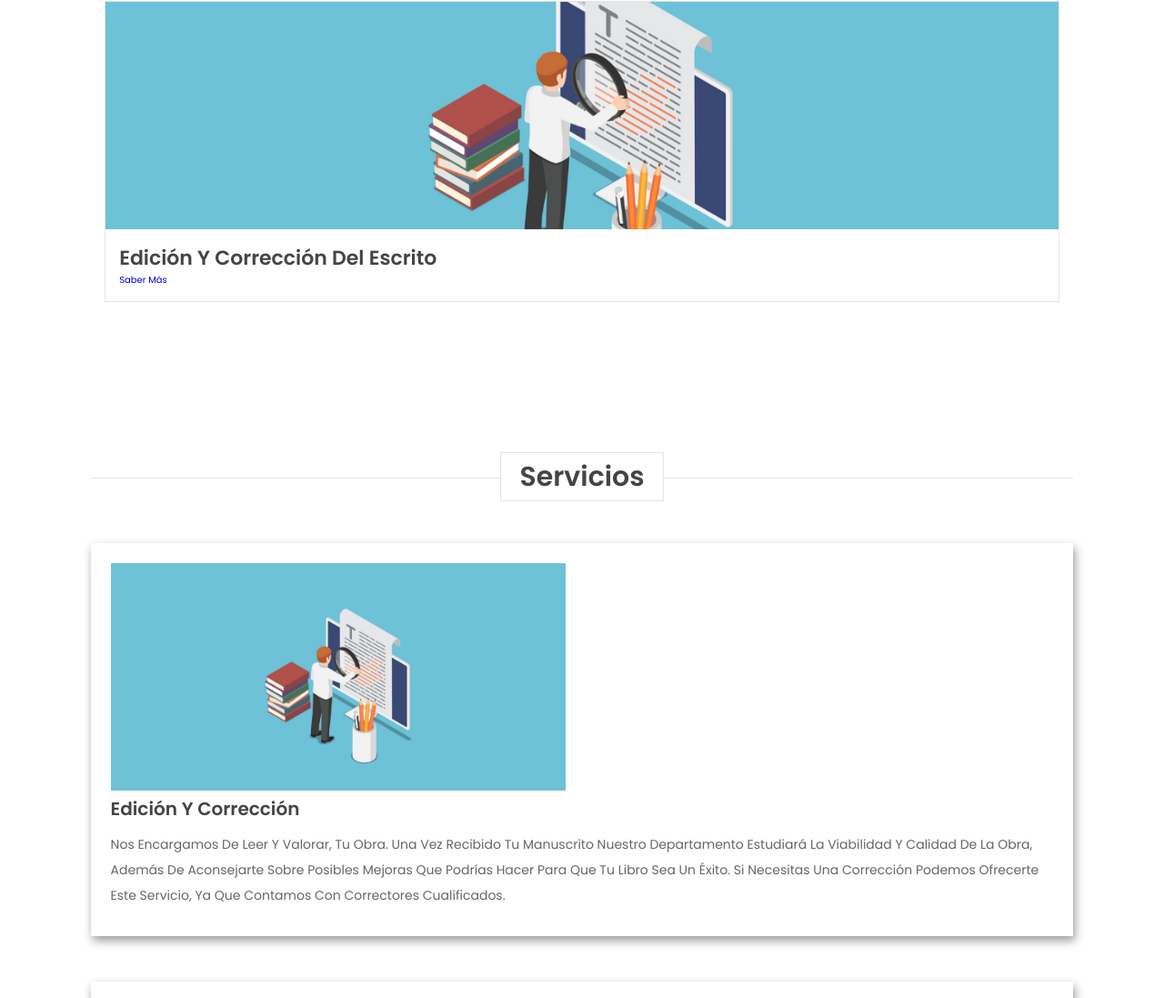
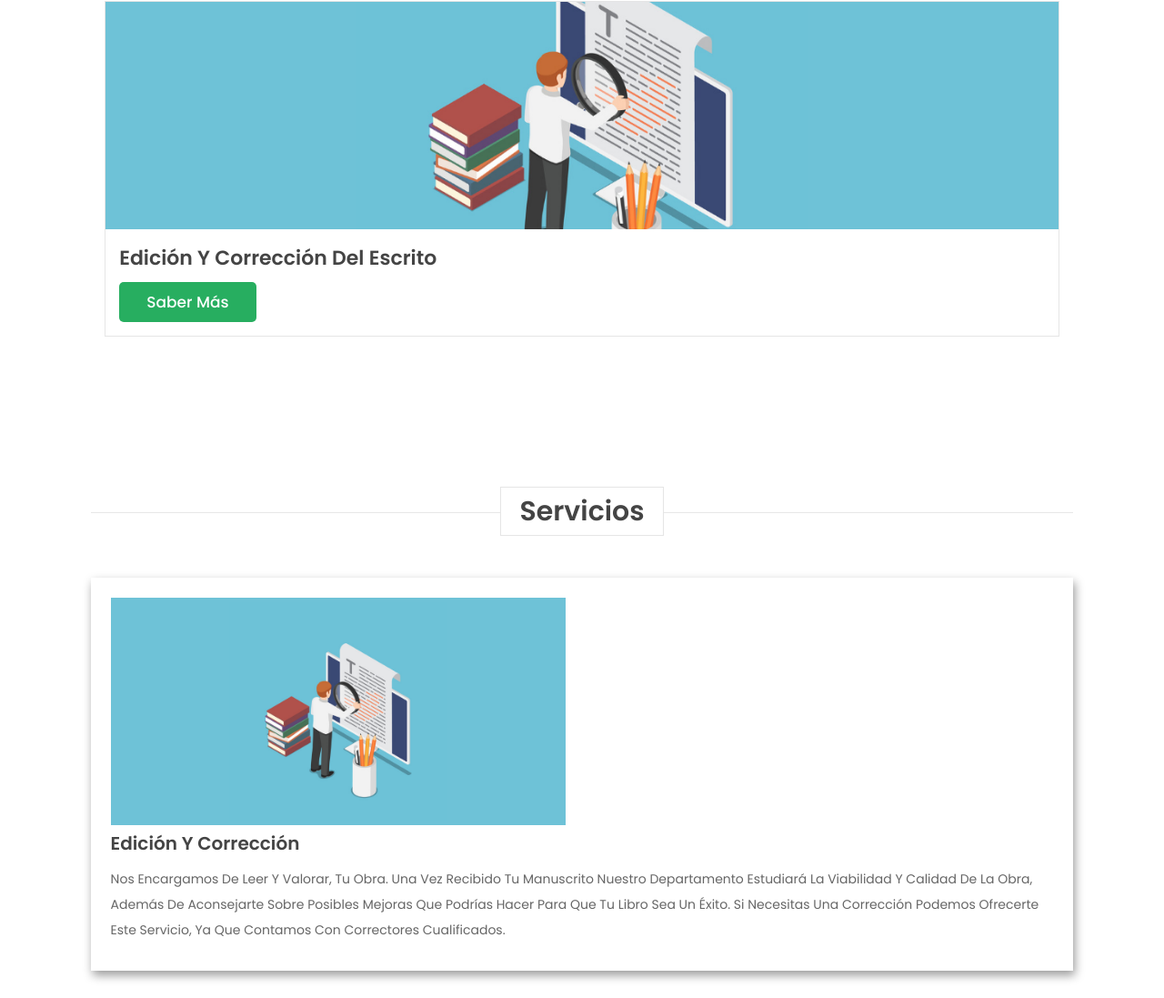
Before and after one commit to V1CTOR-cloud/SESHAT-web, a plain HTML site: page servicios.html in a window 1280 px wide. Shown: the part 719-1816 px from the top of the page at 91% size. Drawn offline with nearby package versions, Linux system fonts and the light colour scheme.

Commit message:
arreglando cosas

```diff
--- a/CSS/servicios.css
+++ b/CSS/servicios.css
@@ -39,6 +39,22 @@ html::-webkit-scrollbar-track {
 
 html::-webkit-scrollbar-thumb {
     background: var(--black);
+}
+
+.btn {
+    margin-top: 1rem;
+    display: inline-block;
+    padding: .9rem 3rem;
+    border-radius: .5rem;
+    color: #fff;
+    background: var(--green);
+    font-size: 1.7rem;
+    cursor: pointer;
+    font-weight: 500;
+}
+
+.btn:hover {
+    background: var(--dark-color);
 }
 
 .home {
--- a/JS/index.js
+++ b/JS/index.js
@@ -1,8 +1,8 @@
-window.onscroll = () =>{
+window.onscroll = () => {
 
     if (window.scrollY > 80) {
         document.querySelector('.header .header-2').classList.add('active');
-    }else{
+    } else {
         document.querySelector('.header .header-2').classList.remove('active');
     }
 
@@ -12,33 +12,33 @@ window.onload = () => {
 
     if (window.scrollY > 80) {
         document.querySelector('.header .header-2').classList.add('active');
-    }else{
+    } else {
         document.querySelector('.header .header-2').classList.remove('active');
     }
     fadeOut();
 }
 
-function loader(){
+function loader() {
     document.querySelector('.loader-container').classList.add('active')
 }
 
-function fadeOut(){
-  setTimeout(loader,2500);
+function fadeOut() {
+    setTimeout(loader, 2500);
 }
 
 let contactForm = document.querySelector('.contact-container');
-document.querySelector('#contacto-btn').onclick = () =>{
+document.querySelector('#contacto-btn').onclick = () => {
     contactForm.classList.toggle('active');
 }
 
 
-document.querySelector('#close-contact-btn').onclick = () =>{
+document.querySelector('#close-contact-btn').onclick = () => {
     contactForm.classList.remove('active');
 }
 
 
 let swiper2 = new Swiper(".books-slider", {
-    loop:true,
+    loop: true,
     centeredSlides: true,
     autoplay: {
         delay: 9500,
@@ -59,13 +59,13 @@ let swiper2 = new Swiper(".books-slider", {
 
 let swiper1 = new Swiper(".featured-slider", {
     spaceBetween: 10,
-  loop:true,
+    loop: true,
     centeredSlides: true,
     autoplay: {
         delay: 9500,
         disableOnInteraction: false,
     },
-  navigation:{
+    navigation: {
         nextEl: ".swiper-button-next",
         prevEl: ".swiper-button-prev",
     },
@@ -89,9 +89,9 @@ let swiper1 = new Swiper(".featured-slider", {
 });
 
 let swiper3 = new Swiper(".blogs-slider", {
-  spaceBetween:10,
+    spaceBetween: 10,
     grabCursor: true,
-  loop:true,
+    loop: true,
     centeredSlides: true,
     autoplay: {
         delay: 9500,
@@ -111,9 +111,9 @@ let swiper3 = new Swiper(".blogs-slider", {
 });
 
 let swiper4 = new Swiper(".servicios-slider", {
-  spaceBetween:10,
+    spaceBetween: 10,
     grabCursor: true,
-  loop:true,
+    loop: true,
     centeredSlides: true,
     autoplay: {
         delay: 9500,
@@ -123,11 +123,17 @@ let swiper4 = new Swiper(".servicios-slider", {
         0: {
             slidesPerView: 1,
         },
-    768: {
+        450: {
             slidesPerView: 2,
         },
+        768: {
+            slidesPerView: 3,
+        },
         1024: {
-      slidesPerView: 3,
+            slidesPerView: 4,
+        },
+        1024: {
+            slidesPerView: 5,
         },
     },
 });
```
Also changed, not shown: servicios.html (+0 -1 lines). Lines whose indentation alone changed are shown as unchanged.
